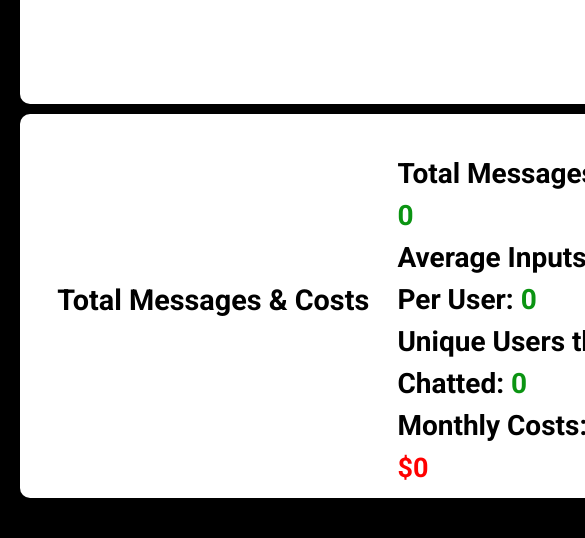
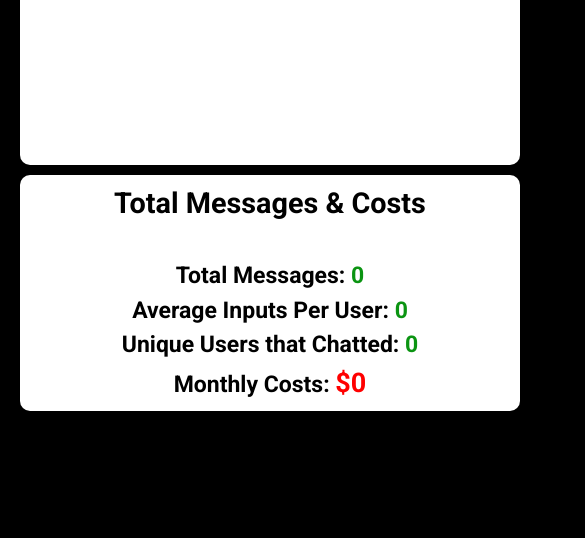
Before and after one commit to Happy9811/Happy9811.github.io, a website: page index.html in a window 390 px wide. Shown: the part 529-1067 px from the top of the page, 585 px wide, since content can reach past the window. After the commit the page ends 980 px from the top, so only its background shows below. Drawn offline with nearby package versions, Linux system fonts and the light colour scheme; no server answers.

Commit message:
Fixing responsve UI issues

```diff
--- a/src/CSS/main.css
+++ b/src/CSS/main.css
@@ -109,6 +109,7 @@ body {
         height: fit-content;
         justify-content: center;
         align-items: center;
+        flex-flow: column;
         background-color: rgb(255, 255, 255);
         padding: 11px;
         border-radius: 10px;
@@ -176,4 +177,8 @@ body {
         height: 250px;
     }
 
+    .statFinal{
+        font-size: 23px;
+    }
+
 }
```
